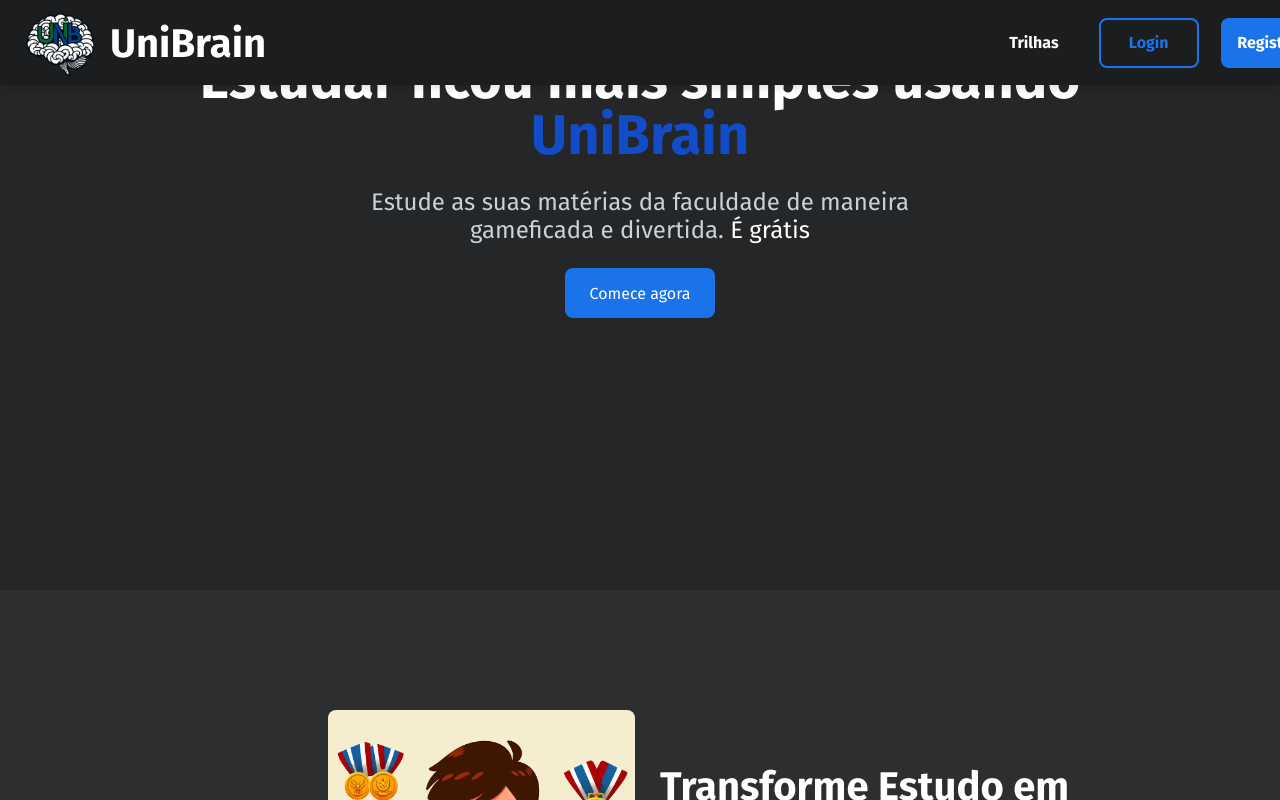
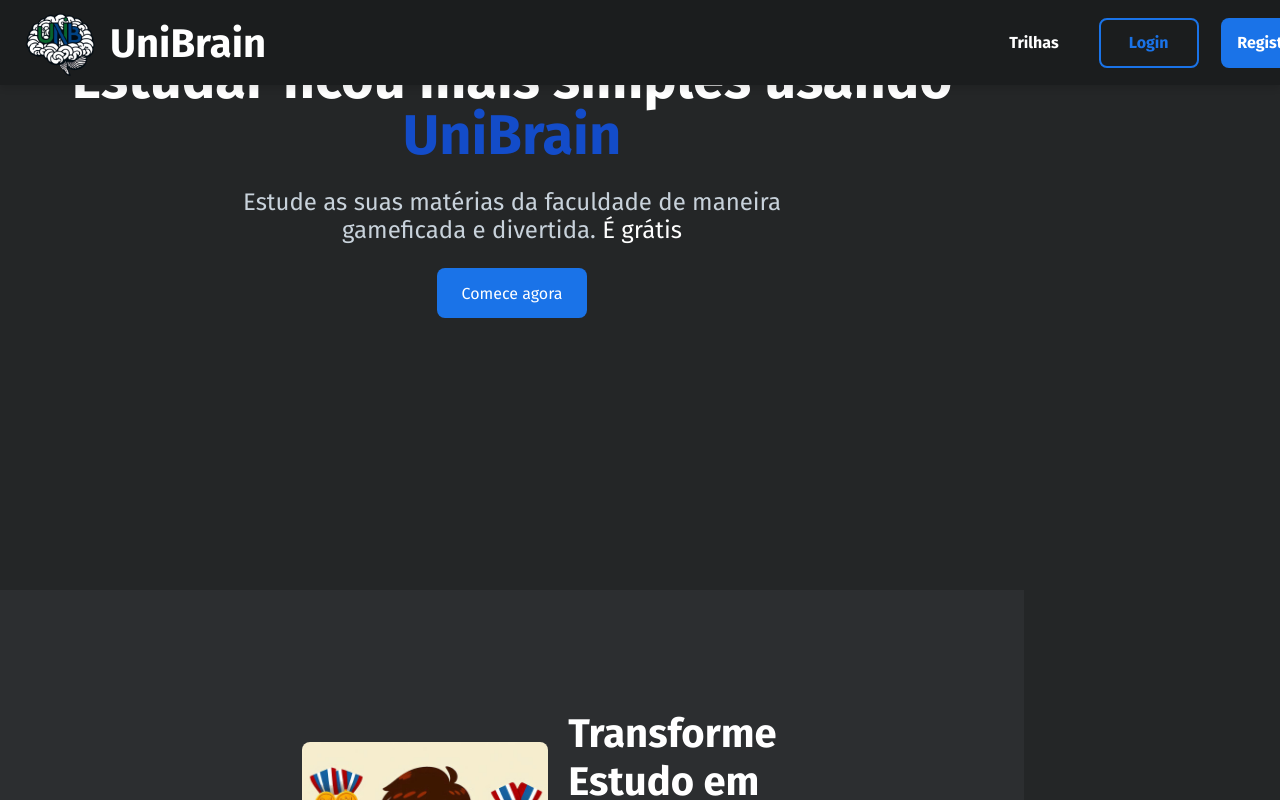
Before and after one commit to TiagoSBittencourt/UniBrain, a React (Vite) app in the folder frontend/: page / in a window 1280 px wide. Built offline with nearby package versions, Linux system fonts and the light colour scheme.

Commit message:
fuiObrigaoddnv

```diff
--- a/frontend/src/components/Home/MateriasDiv.css
+++ b/frontend/src/components/Home/MateriasDiv.css
@@ -66,6 +66,7 @@
   font-family: FiraSansRegular;
 }
 
+body {
   margin: 0;
   width: 80%;
   font-family: FiraSansRegular;
```
